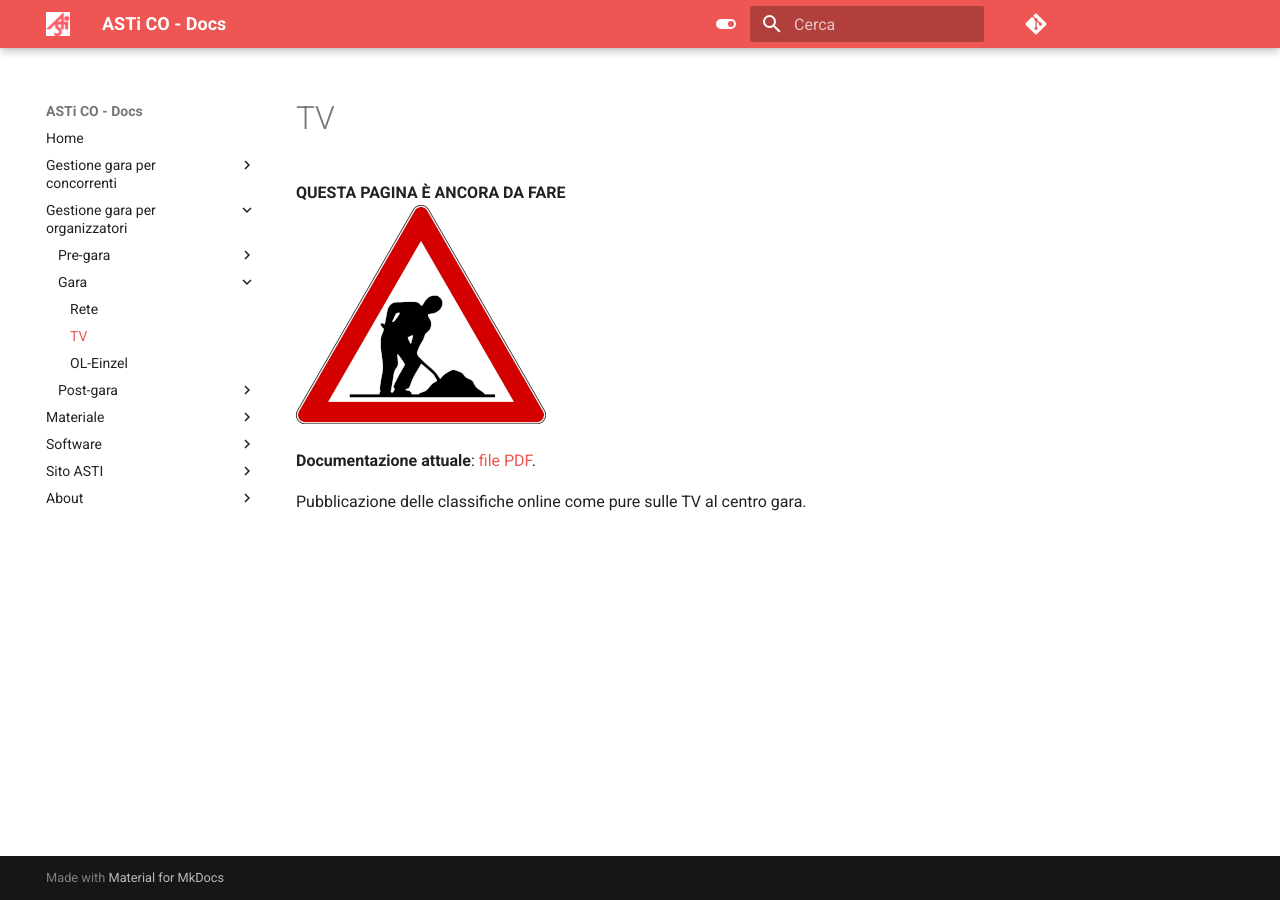
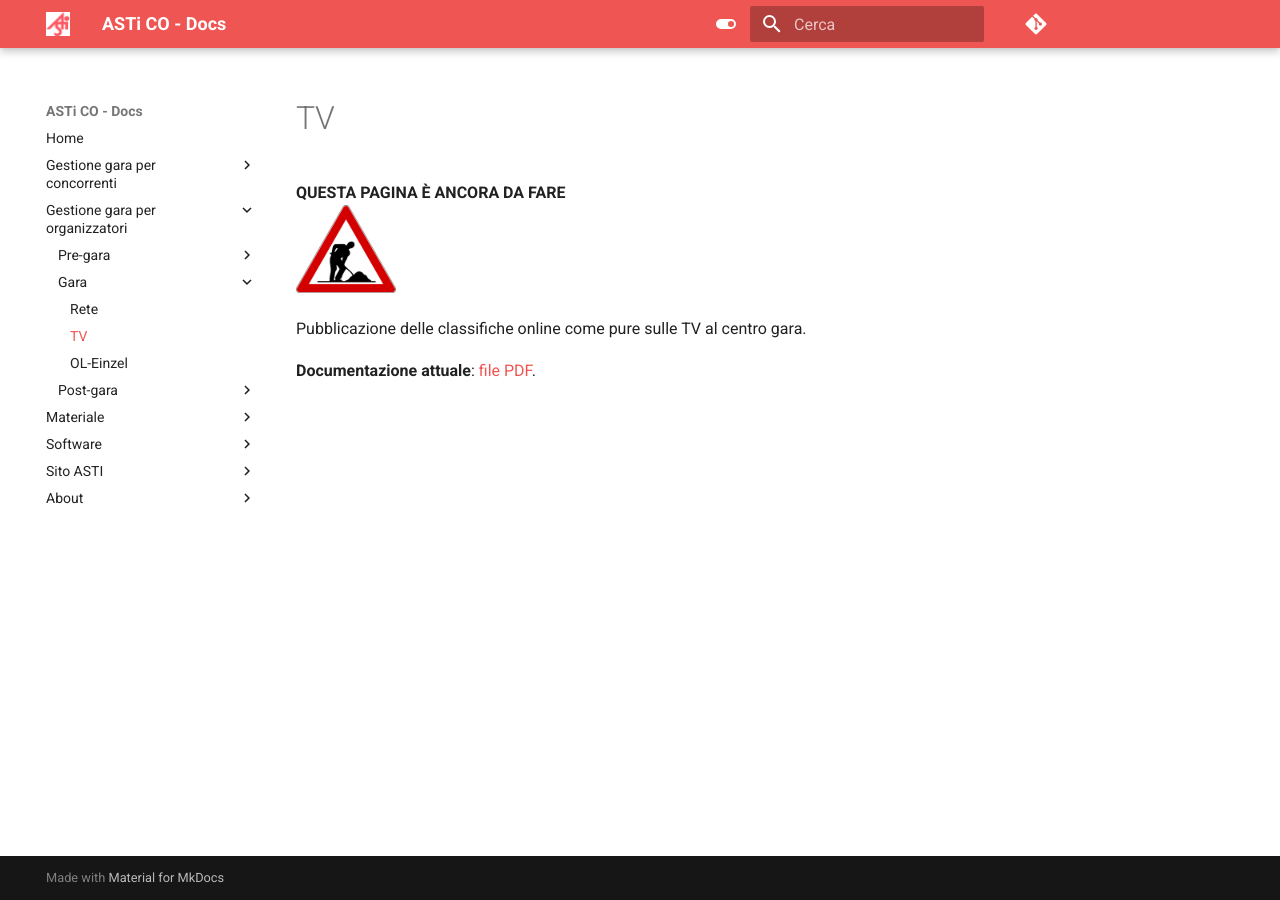
Before and after one commit to asti-co/doc, an MkDocs documentation site: the page built from docs/gestione_gara_org/gara/tv.md, in a window 1280 px wide. Built offline with MkDocs 1.6.1 and Material for MkDocs 9.7.7, drawn with Linux system fonts in a browser that asks for light colours; comment, search, counter and statistics services are not loaded.

```diff
--- a/docs/gestione_gara_org/gara/tv.md
+++ b/docs/gestione_gara_org/gara/tv.md
@@ -1,6 +1,6 @@
 **QUESTA PAGINA È ANCORA DA FARE**
-![Lavori in corso](../../img/lavori_in_corso.png)
+![Lavori in corso](../../img/lavori_in_corso.png){width=100px}
+
+Pubblicazione delle classifiche online come pure sulle TV al centro gara.
 
 **Documentazione attuale**: [file PDF](../inc/Classifiche%20Online-Televisioni%20_%20impostazioniV8.pdf).
-
-Pubblicazione delle classifiche online come pure sulle TV al centro gara.
```
Also changed, not shown: docs/gestione_gara_org/gara/index.md (+6 -6 lines).
